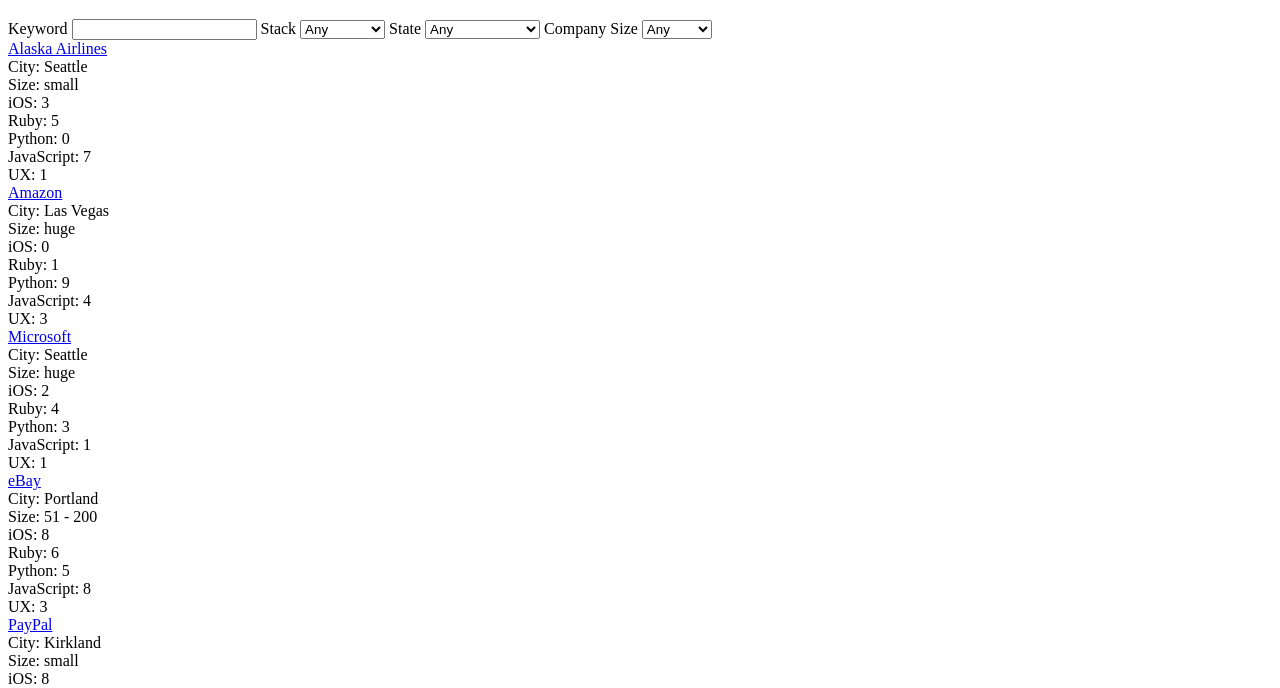
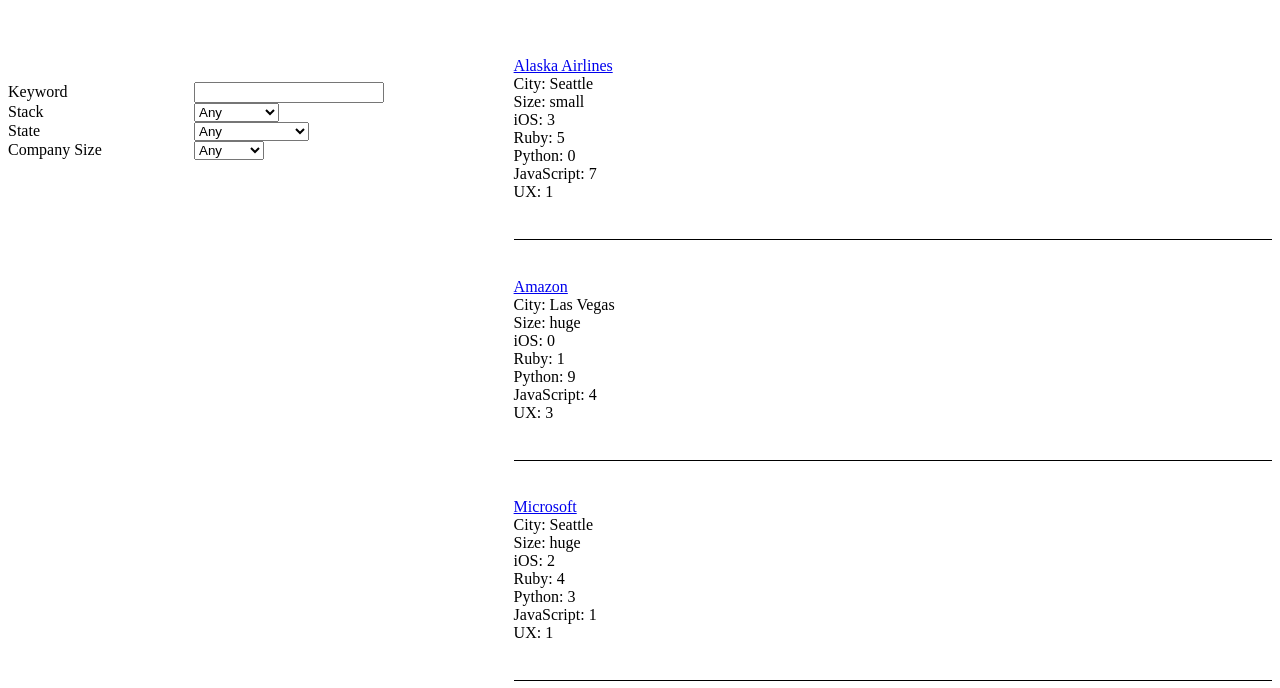
Before and after one commit to tiodan81/CF-job-search, a website built with webpack: page src/index.html in a window 1280 px wide. Shown: the part 61-749 px from the top of the page. Built offline with nearby package versions, Linux system fonts and the light colour scheme; some packages are replaced by stand-ins of ours; files whose address does not match are found by name.

Commit message:
Basic layout

```diff
--- a/src/scss/base.scss
+++ b/src/scss/base.scss
@@ -1,3 +1,29 @@
 h1 {
   color: red;
 }
+
+main{
+	display: flex;
+	justify-content: space-between;
+}
+
+.side-bar{
+	width: 30%;
+	display: inline-block;
+	padding: 5% 0;
+
+	input, label{
+		width: 48%;
+		display: inline-block;
+	}
+}
+
+.job-list{
+	width: 60%;
+	display: inline-block;
+}
+
+.job-item{
+	padding: 5% 0;
+	border-bottom: 1px solid #000;
+}
--- a/src/templates/job_search_template.html
+++ b/src/templates/job_search_template.html
@@ -36,7 +36,8 @@
     <option value="huge">Huge</option>
   </select>
 </div>
-<div class="job-list" data-ng-repeat="job in jobs | filter:keyword |
+<div class="job-list">
+  <div data-ng-repeat="job in jobs | filter:keyword |
                                                       filter:stackFunction |
                                                       filter:filterFunction('state') |
                                                       filter:filterFunction('city') |
@@ -52,3 +53,4 @@
       UX: {{job.ux}}<br>
     </div>
   </div>
+</div>
```
Lines whose indentation alone changed are shown as unchanged.
